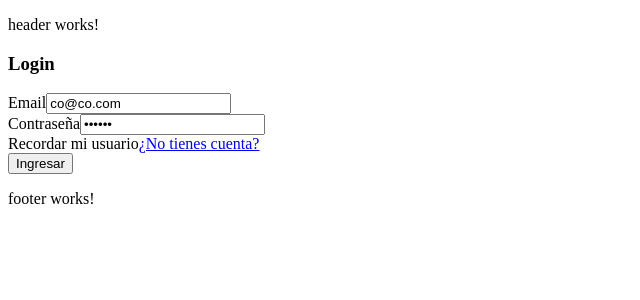
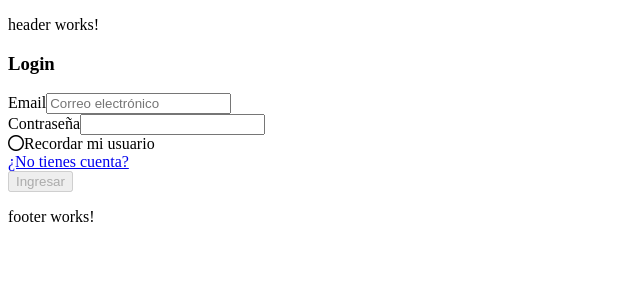
Before and after one commit to cnrubn/tareasApp, an Angular app: page /auth/login in a window 1280 px wide. Shown: the top 300 px of the page, without its empty margins (0-640 px from the left). Built offline with nearby package versions, Linux system fonts and the light colour scheme.

Commit message:
Funcionalidad recordar usuario implementada.

```diff
--- a/src/app/auth/login/login.component.html
+++ b/src/app/auth/login/login.component.html
@@ -10,6 +10,8 @@
         <input  id="email"
                 type="email"
                 formControlName="email"
+                [(ngModel)]="emailStorage"
+                placeholder="Correo electrónico"
                 >
 
     </div>
@@ -26,7 +28,22 @@
 
     <div>
 
-        <span>Recordar mi usuario</span>
+        <div    (click)="recordameAccion()">
+
+            <i  class="fa-regular"
+                [ngClass]="{
+                  'fa-circle': !recordame,
+                  'fa-circle-check': recordame
+                }"
+                >
+            </i>
+
+            <!-- <i class="fa-regular fa-circle-check"></i> -->
+
+            <span>Recordar mi usuario</span>
+
+        </div>
+
 
         <a  routerLink="/auth/registro">¿No tienes cuenta?</a>
 
--- a/src/app/auth/login/login.component.ts
+++ b/src/app/auth/login/login.component.ts
@@ -1,6 +1,7 @@
 import { Component, OnInit } from '@angular/core';
 import { FormBuilder, FormGroup, Validators } from '@angular/forms';
 import { Router } from '@angular/router';
+import { Usuario } from 'src/app/interfaces/interfaces';
 import { AuthService } from 'src/app/services/auth.service';
 
 import Swal from 'sweetalert2'
@@ -13,16 +14,32 @@ import Swal from 'sweetalert2'
 export class LoginComponent implements OnInit {
 
   miFormulario: FormGroup = this.fb.group({
-    email: [ 'co@co.com', [ Validators.required, Validators.email ] ],
-    password: [ '123456', [ Validators.required, Validators.minLength(3) ] ]
+
+    email: [ '', [ Validators.required, Validators.email ] ],
+    password: [ '', [ Validators.required, Validators.minLength(3) ] ]
 
   });
+
+  recordame: boolean = false;
+  emailStorage: string | null = '';
 
   constructor( private fb: FormBuilder,
                private auth: AuthService,
                private router: Router ) { }
 
   ngOnInit(): void {
+
+
+    if( localStorage.getItem( 'email' ) ) {
+
+      this.emailStorage = localStorage.getItem( 'email' );
+
+      console.log( 'entra', this.miFormulario.value );
+
+      this.recordame = true;
+
+    }
+
   }
 
   login(){
@@ -43,7 +60,16 @@ export class LoginComponent implements OnInit {
       next: ( resp ) => {
 
         console.log( resp );
+
         Swal.close();
+
+        // Funcionalidad "Recordarme", para mantener memorizado el correo o no del usuario.
+        if( this.recordame ) {
+          localStorage.setItem( 'email', this.miFormulario.value.email );
+        } else {
+          localStorage.setItem( 'email', '' )
+        }
+
         this.router.navigateByUrl( '/home' );
 
 
@@ -64,4 +90,8 @@ export class LoginComponent implements OnInit {
 
   }
 
+  recordameAccion() {
+    this.recordame = !this.recordame;
+  }
+
 }
--- a/src/app/auth/registro/registro.component.html
+++ b/src/app/auth/registro/registro.component.html
@@ -36,7 +36,21 @@
 
     <div>
 
-        <span>Recordar mi usuario</span>
+        <div    (click)="recordameAccion()">
+
+            <i  class="fa-regular"
+                [ngClass]="{
+                  'fa-circle': !recordame,
+                  'fa-circle-check': recordame
+                }"
+                >
+            </i>
+
+            <!-- <i class="fa-regular fa-circle-check"></i> -->
+
+            <span>Recordar mi usuario</span>
+
+        </div>
 
         <a  routerLink="/auth/login">¿Ya tienes cuenta?/ Ingresar</a>
 
--- a/src/app/auth/registro/registro.component.ts
+++ b/src/app/auth/registro/registro.component.ts
@@ -13,10 +13,12 @@ import Swal from 'sweetalert2'
 })
 export class RegistroComponent implements OnInit {
 
+  recordame: boolean = false;
+
   miFormulario: FormGroup = this.fb.group({
-    email: [ 'co@co.com', [ Validators.required, Validators.email ] ],
-    nombre: [ 'Rubén', [ Validators.required, Validators.minLength(3) ] ],
-    password: [ '123456', [ Validators.required, Validators.minLength(3) ] ]
+    email: [ '', [ Validators.required, Validators.email ] ],
+    nombre: [ '', [ Validators.required, Validators.minLength(3) ] ],
+    password: [ '', [ Validators.required, Validators.minLength(3) ] ]
 
   });
 
@@ -46,6 +48,11 @@ export class RegistroComponent implements OnInit {
 
           console.log( resp );
           Swal.close();
+
+          if( this.recordame ) {
+            localStorage.setItem( 'email', this.miFormulario.value.email )
+          }
+
           this.router.navigateByUrl( '/home' );
 
         },
@@ -65,4 +72,8 @@ export class RegistroComponent implements OnInit {
 
   }
 
+  recordameAccion() {
+    this.recordame = !this.recordame;
+  }
+
 }
--- a/src/app/interfaces/interfaces.ts
+++ b/src/app/interfaces/interfaces.ts
@@ -2,7 +2,7 @@ export interface Usuario {
 
     email: string;
     password: string;
-    nombre: string;
+    nombre?: string;
     tareas?: string;
 
 }
--- a/src/index.html
+++ b/src/index.html
@@ -6,6 +6,10 @@
   <base href="/">
   <meta name="viewport" content="width=device-width, initial-scale=1">
   <link rel="icon" type="image/x-icon" href="favicon.ico">
+
+  <!-- fontawesome -->
+  <script src="https://kit.fontawesome.com/a092b664e2.js" crossorigin="anonymous"></script>
+
 </head>
 <body>
   <app-root></app-root>
```
